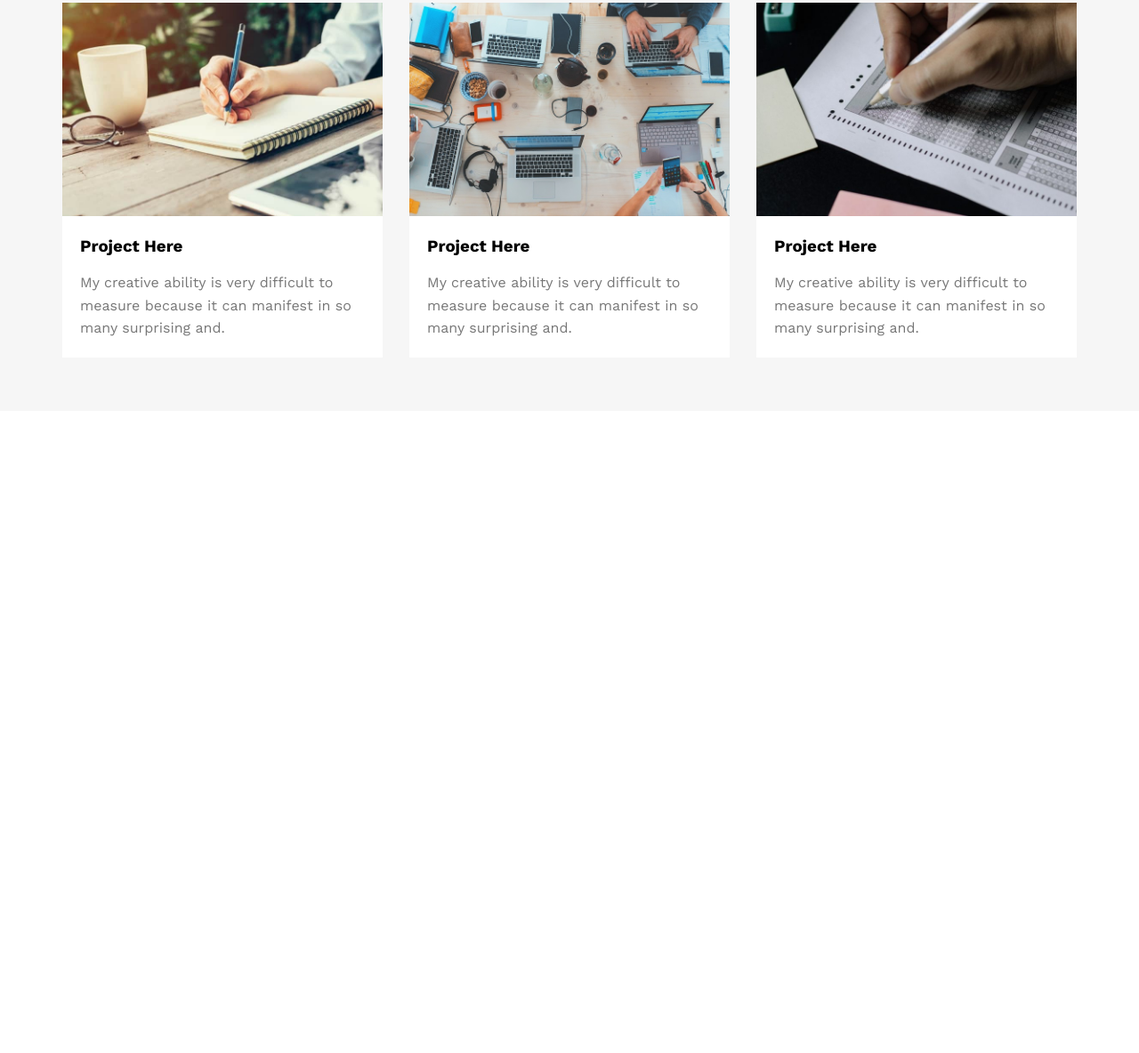
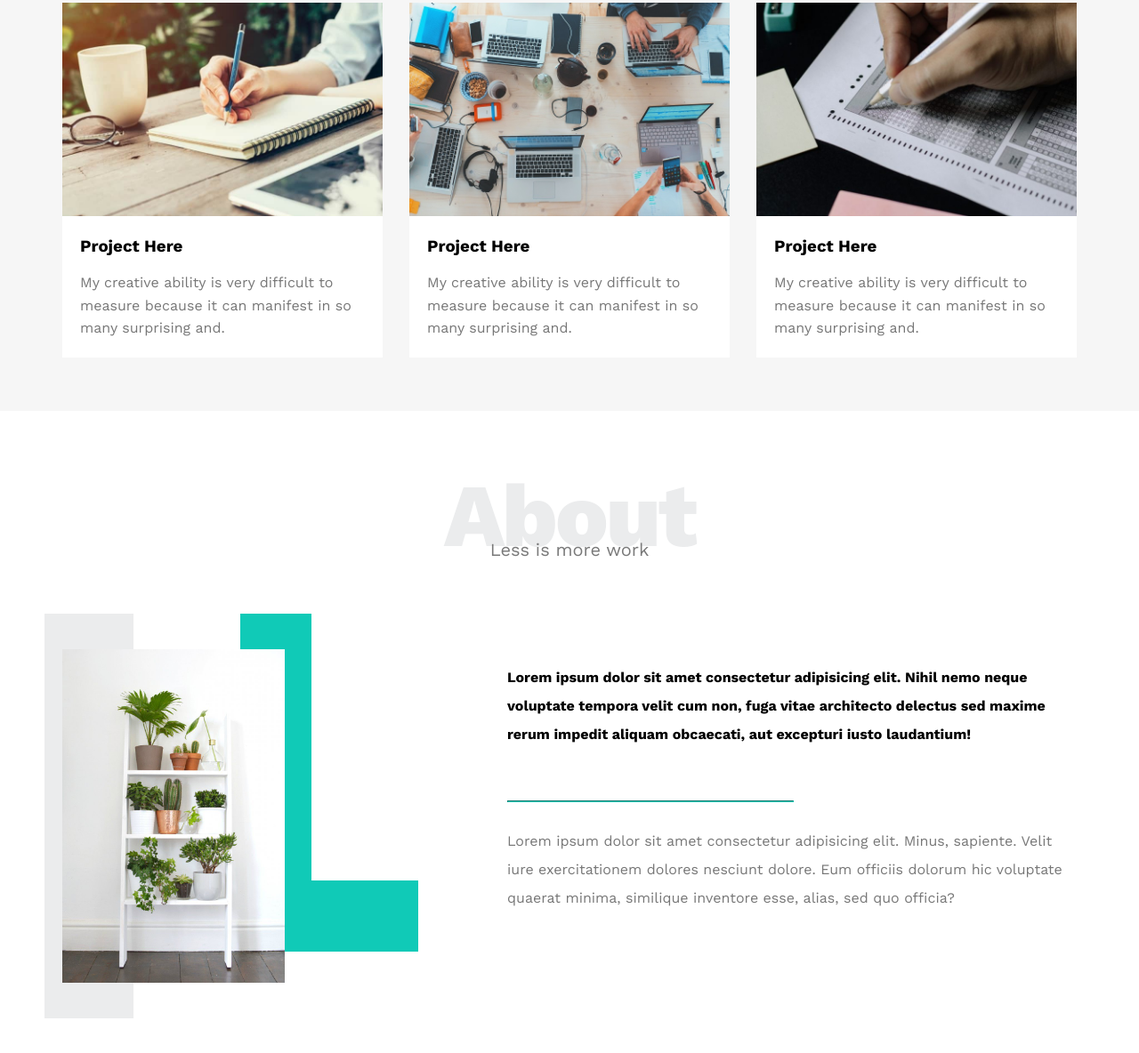
Before and after one commit to MahdiKheireddine/landing-page, a plain HTML site: page index.html in a window 1280 px wide. Shown: the part 2191-3375 px from the top of the page at 89% size. Before the commit the page ends 2653 px from the top, so only its background shows below. Drawn offline with nearby package versions, Linux system fonts and the light colour scheme.

Commit message:
Add about section

```diff
--- a/css/leon.css
+++ b/css/leon.css
@@ -343,5 +343,92 @@ body {
   line-height: 1.6;
   margin-bottom: 0;
 }
+/* End Portfolio Section */
 
-/* End Portfolio Section */
+/* Start About Section */
+.about{
+  padding-top: var(--section-padding);
+  padding-bottom: calc(var(--section-padding) + 60px);
+}
+
+.about .about-content {
+  margin-top: 100px;
+  display: flex;
+  flex-wrap: wrap;
+  justify-content: space-between;
+}
+
+@media (max-width: 991px) {
+  .about .about-content {
+    flex-direction: column;
+    text-align: center;
+  }
+}
+
+.about .about-content .image {
+  position: relative;
+  width: 250px;
+  height: 375px;
+}
+
+@media (max-width: 991px) {
+  .about .about-content .image {
+    margin: 0 auto 60px;
+  }
+}
+
+.about .about-content .image::before {
+  content: "";
+  position: absolute;
+  background-color: #ebeced;
+  width: 100px;
+  height: calc(100% + 80px);
+  top: -40px;
+  left: -20px;
+  z-index: -1;
+}
+
+.about .about-content .image::after {
+  top: -40px;
+  content: "";
+  position: absolute;
+  width: 120px;
+  height: 300px;
+  border-left: 80px solid var(--main-color);
+  border-bottom: 80px solid var(--main-color);
+  z-index: -1;
+  right: -150px;
+}
+
+@media (max-width: 991px) {
+  .about .about-content .image::before,
+  .about .about-content .image::after {
+    display: none;
+  }
+}
+
+.about .about-content .image img {
+  max-width: 100%;
+}
+
+.about .about-content .text {
+  flex-basis: calc(100% - 500px);
+}
+
+.about .about-content .text p:first-of-type {
+  font-weight: bold;
+  line-height: 2;
+  margin-bottom: 50px;
+}
+
+.about .about-content .text hr {
+  width: 50%;
+  display: inline-block;
+  border-color: var(--main-color);
+}
+
+.about .about-content .text p:last-of-type {
+  line-height: 2;
+  color: #777;
+}
+/* End About Section */
--- a/index.html
+++ b/index.html
@@ -162,6 +162,31 @@
       </div>
     </div>
     <!-- End Portfolio -->
+    <!-- Start About -->
+    <div class="about">
+      <div class="container">
+        <h2 class="special-heading">About</h2>
+        <p>Less is more work</p>
+        <div class="about-content">
+          <div class="image">
+            <img decoding="async" src="images/about.jpg" alt="" />
+          </div>
+          <div class="text">
+            <p>
+              Lorem ipsum dolor sit amet consectetur adipisicing elit. Nihil nemo neque voluptate tempora velit cum non,
+              fuga vitae architecto delectus sed maxime rerum impedit aliquam obcaecati, aut excepturi iusto laudantium!
+            </p>
+            <hr />
+            <p>
+              Lorem ipsum dolor sit amet consectetur adipisicing elit. Minus, sapiente. Velit iure exercitationem
+              dolores nesciunt dolore. Eum officiis dolorum hic voluptate quaerat minima, similique inventore esse,
+              alias, sed quo officia?
+            </p>
+          </div>
+        </div>
+      </div>
+    </div>
+    <!-- End About -->
 
 </body>
 </html>
```
Also changed, not shown: images/about.jpg (added).
